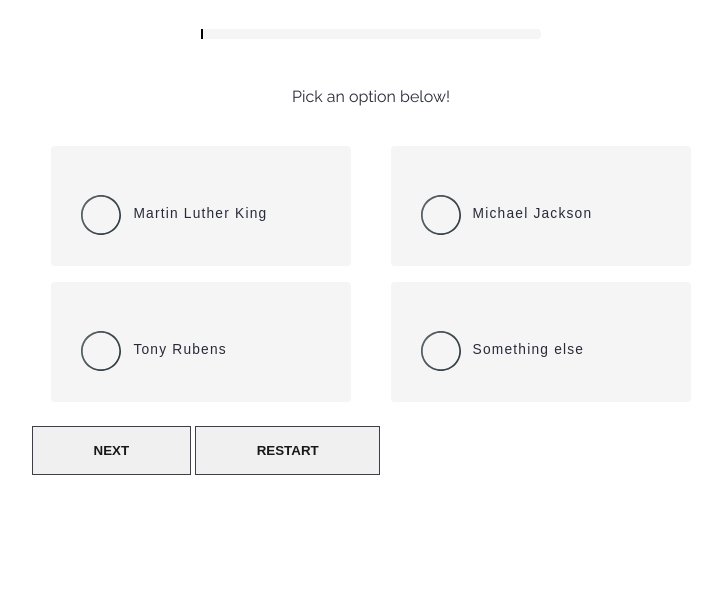
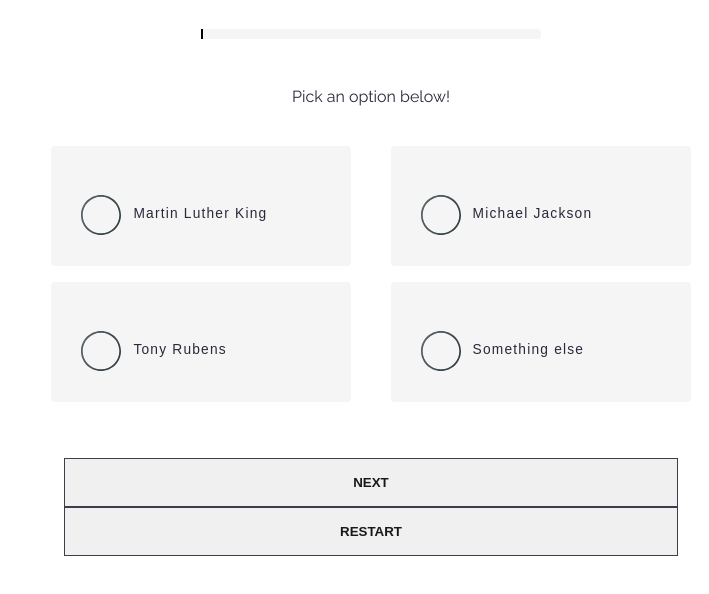
Before and after one commit to kothapallisr/js-sandbox, a plain HTML site: page quiz/index.html in a window 1280 px wide. Shown: the part 218-812 px from the top of the page, without its empty margins (269-978 px from the left). Drawn offline with Linux system fonts and the light colour scheme.

Commit message:
footer css

```diff
--- a/quiz/css/styles.css
+++ b/quiz/css/styles.css
@@ -119,3 +119,9 @@
   left: -2px;
   margin-right: 10px;
 }
+.jabquiz__footer {
+  padding: 2rem;
+  display: flex;
+  flex-direction: column;
+  margin-bottom: .5rem;
+}
```
